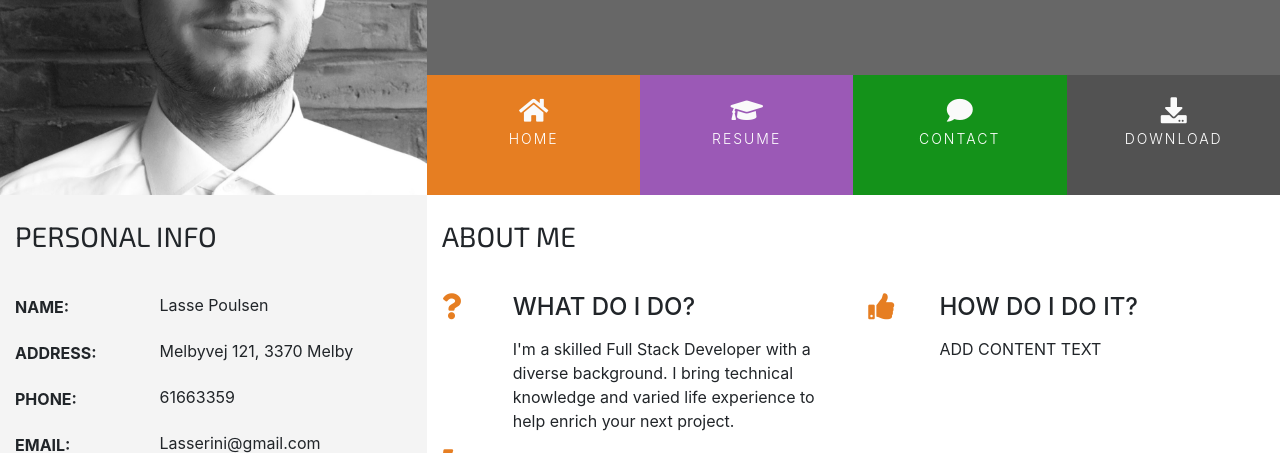
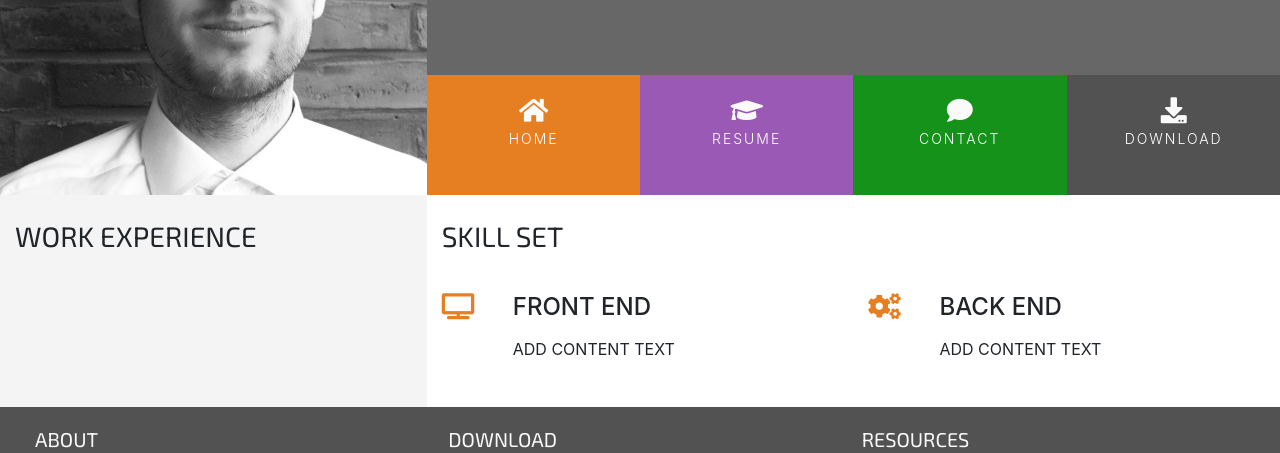
Before and after one commit to Lasserini/Resume-lasse-poulsen, a plain HTML site: page resume.html in a window 1280 px wide. Shown: the part 174-627 px from the top of the page. Drawn offline with nearby package versions, Linux system fonts and the light colour scheme.

Commit message:
Resume page skeleton setup

```diff
--- a/resume.html
+++ b/resume.html
@@ -47,86 +47,24 @@
             <div class="col-md-4 bg-color-personal-info section-column">
                 <div class="row">
                     <div class="col-12">
-                        <h3 class="section-heading uppercase">Personal Info</h3>
-                    </div>
-                </div>
-                <div class="personal-info-item">
-                    <div class="key">
-                        <p class="uppercase">
-                            Name:
-                        </p>
-                    </div>
-                    <div class="value">
-                        <p>
-                            Lasse Poulsen
-                        </p>
-                    </div>
-                </div>
-                <div class="personal-info-item">
-                    <div class="key">
-                        <p class="uppercase">
-                            Address:
-                        </p>
-                    </div>
-                    <div class="value">
-                        <p>
-                            Melbyvej 121, 3370 Melby
-                        </p>
-                    </div>
-                </div>
-                <div class="personal-info-item">
-                    <div class="key">
-                        <p class="uppercase">
-                            Phone:
-                        </p>
-                    </div>
-                    <div class="value">
-                        <p>
-                            61663359
-                        </p>
-                    </div>
-                </div>
-                <div class="personal-info-item">
-                    <div class="key">
-                        <p class="uppercase">
-                            Email:
-                        </p>
-                    </div>
-                    <div class="value">
-                        <p>
-                            Lasserini@gmail.com
-                        </p>
+                        <h3 class="section-heading uppercase">Work Experience</h3>
                     </div>
                 </div>
             </div>
             <div class="col-md-8 bg-color-three-reasons section-column">
                 <div class="row">
                     <div class="col">
-                        <h3 class="section-heading uppercase">About Me</h3>
+                        <h3 class="section-heading uppercase">Skill set</h3>
                     </div>
                 </div>
                 <div class="row">
                     <div class="col-10 offset-1 offset-sm-0 col-sm-4 col-md-6">
                         <div class="row">
                             <div class="col-2">
-                                <i class="three-reasons-icon fa fa-question" aria-hidden="true"></i>
+                                <i class="three-reasons-icon fa fa-tv" aria-hidden="true"></i>
                             </div>
                             <div class="col-10">
-                                <h4 class="three-reasons-heading uppercase">What do I do?</h4>
-                                <p>
-                                    I'm a skilled Full Stack Developer with a diverse background.
-                                    I bring technical knowledge and varied life experience to help enrich your next project.
-                                </p>
-                            </div>
-                        </div>
-                    </div>
-                    <div class="col-10 offset-1 offset-sm-0 col-sm-4 col-md-6">
-                        <div class="row">
-                            <div class="col-2">
-                                <i class="three-reasons-icon fa fa-thumbs-up" aria-hidden="true"></i>
-                            </div>
-                            <div class="col-10">
-                                <h4 class="three-reasons-heading uppercase">How do I do it?</h4>
+                                <h4 class="three-reasons-heading uppercase">Front End</h4>
                                 <p>
                                     ADD CONTENT TEXT
                                 </p>
@@ -136,12 +74,12 @@
                     <div class="col-10 offset-1 offset-sm-0 col-sm-4 col-md-6">
                         <div class="row">
                             <div class="col-2">
-                                <i class="three-reasons-icon fa fa-bolt" aria-hidden="true"></i>
+                                <i class="three-reasons-icon fa fa-cogs" aria-hidden="true"></i>
                             </div>
                             <div class="col-10">
-                                <h4 class="three-reasons-heading uppercase">Why hire me?</h4>
+                                <h4 class="three-reasons-heading uppercase">Back End</h4>
                                 <p>
-                                    I'm adoreable (update text)
+                                    ADD CONTENT TEXT
                                 </p>
                             </div>
                         </div>
```
